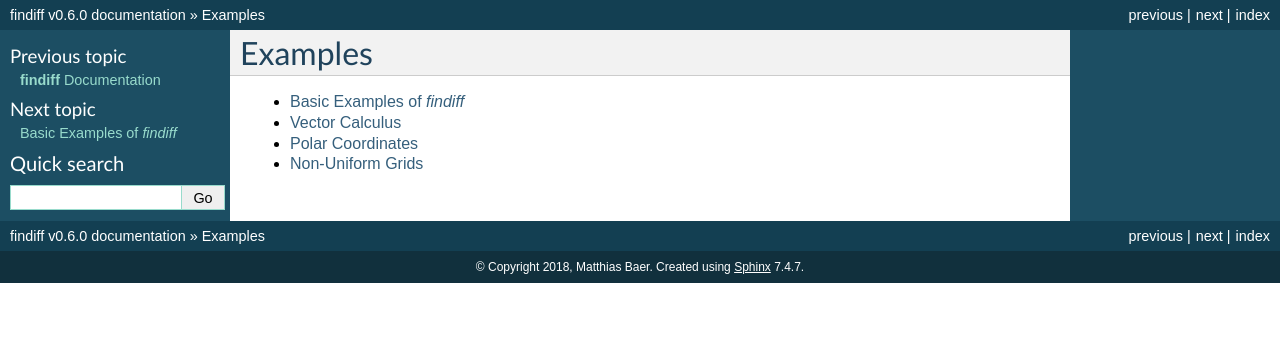
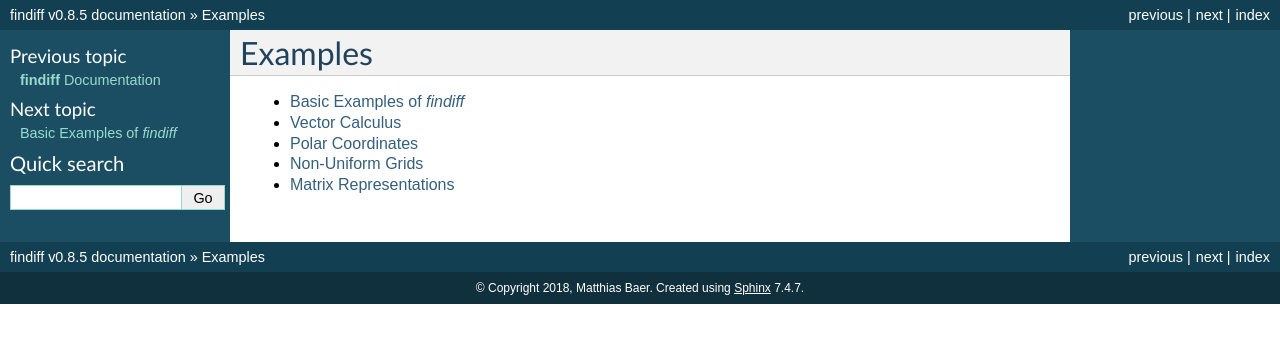
Before and after one commit to maroba/findiff, a Sphinx documentation site: the page built from docs/source/examples.rst, in a window 1280 px wide. Shown: the top 343 px of the page. Built offline with Sphinx 7.4.7, drawn with Linux system fonts in a browser that asks for light colours; formulas are drawn with MathJax 3.

Commit message:
Update documentation:

```diff
--- a/docs/conf.py
+++ b/docs/conf.py
@@ -55,9 +55,9 @@ author = 'Matthias Baer'
 # built documents.
 #
 # The short X.Y version.
-version = 'v0.6.0'
+version = 'v0.8.5'
 # The full version, including alpha/beta/rc tags.
-release = 'v0.6.0'
+release = 'v0.8.5'
 
 # The language for content autogenerated by Sphinx. Refer to documentation
 # for a list of supported languages.
--- a/docs/source/examples.rst
+++ b/docs/source/examples.rst
@@ -9,3 +9,4 @@ Examples
     examples-vector-calculus
     examples-polar
     examples-non-uniform-grids
+    examples-matrix
```
Also changed, not shown: docs/source/examples-matrix.rst (added, +44 -0 lines), docs/source/findiff.rst (+2 -5 lines), docs/source/modules.rst (line endings or trailing spaces), 1 other file.
